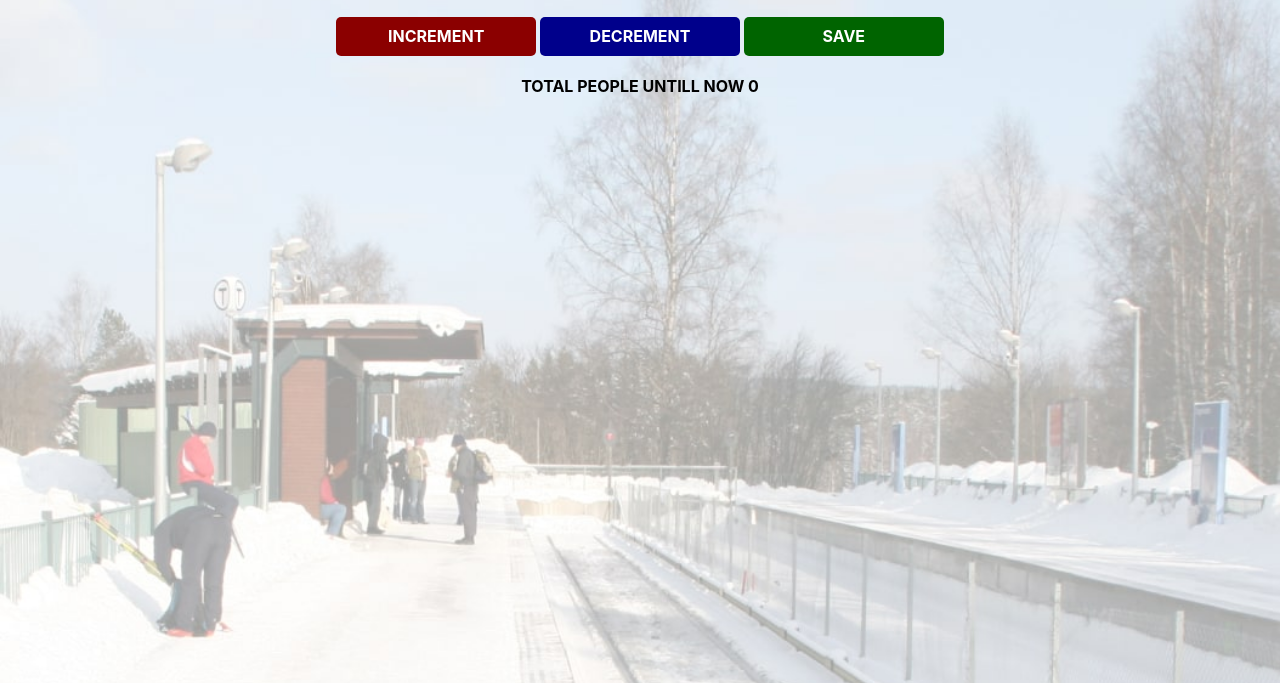
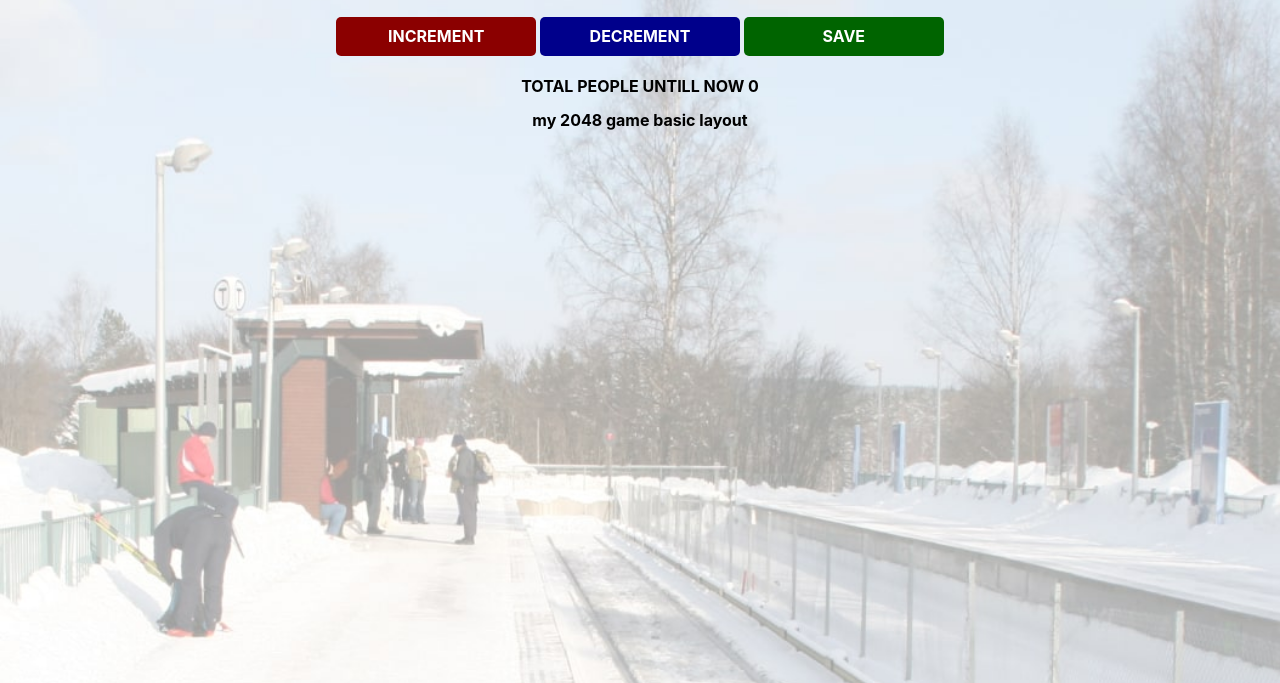
Before and after one commit to siva1b3/home, a plain HTML site: page index.html in a window 1280 px wide. Shown: the part 117-800 px from the top of the page. Drawn offline with nearby package versions, Linux system fonts and the light colour scheme.

Commit message:
Update index.html

```diff
--- a/index.html
+++ b/index.html
@@ -9,6 +9,7 @@
         <button id="decrement-btn" onclick="decrement()">DECREMENT</button>
         <button id="save-btn" onclick="save()">SAVE</button>
         <p id="output">TOTAL PEOPLE UNTILL NOW <span id="saved_output">0</span></p>
+        <a src="https://siva1b3.github.io/2048/">my 2048 game basic layout</a>
         <!-- 2. Create a SAVE button.
         Set the id to "save-btn" and call the save() function when it's clicked -->
         <script src="index.js"></script>
```
